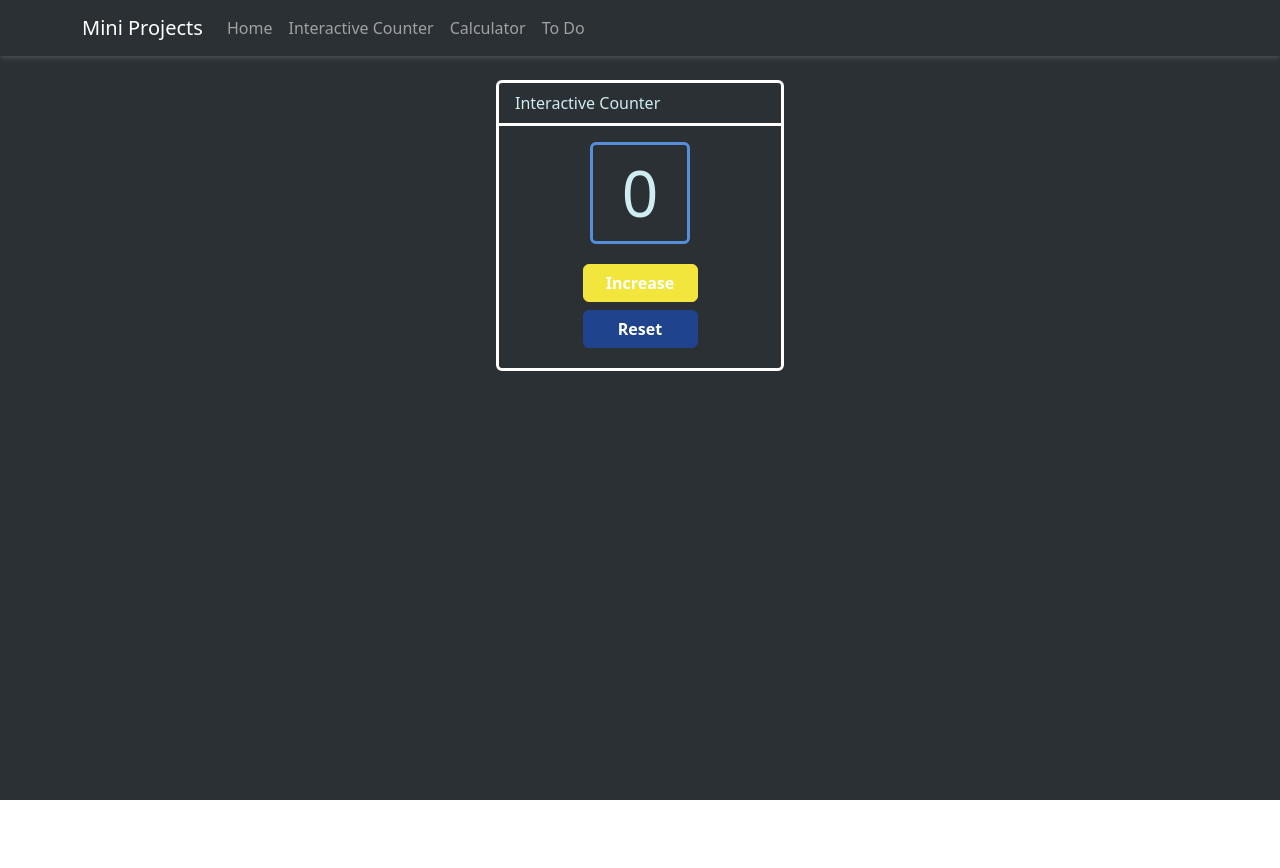
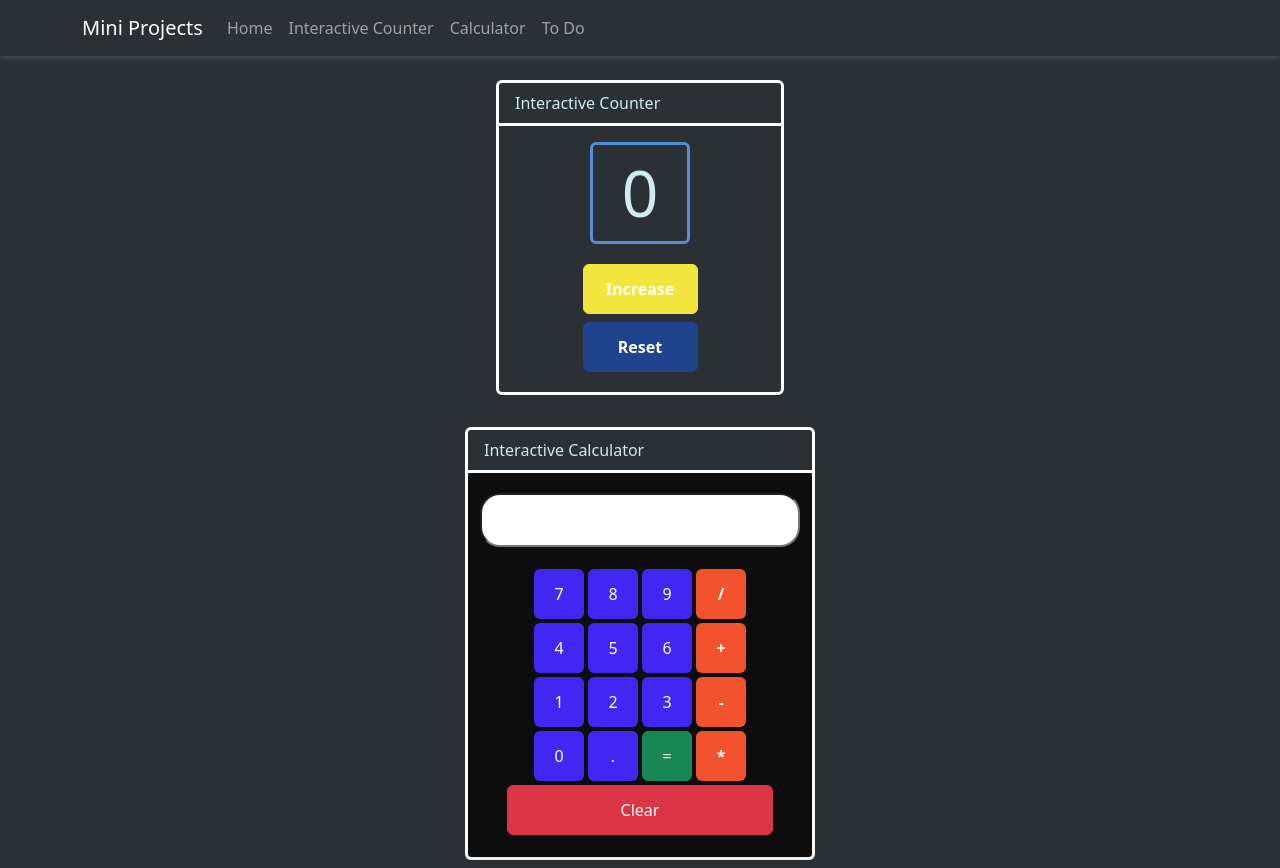
Before and after one commit to LizzColDev/mini-projects, a React (Vite) app: page / in a window 1280 px wide. Before the commit the page ends 800 px from the top, so only its background shows below. Built offline with nearby package versions, Linux system fonts and the light colour scheme.

Commit message:
Added Calculator Components

```diff
--- /dev/null
+++ b/src/components/BtnsCalculator/BtnsCalculator.css
@@ -0,0 +1,41 @@
+.btn {
+    width: 50px;
+    height: 50px;
+    font-size: 20px;
+    margin: 2px;
+    border-radius: 12px;
+  }
+
+  button.number-button:last-child {
+    margin-right: 0;
+  }
+  button.number-button {
+    background-color: #4227F2;
+    color: #fff;
+    border: 0;
+  }
+  button.operator {
+    background-color: #F2522E;
+    border: 0;
+    font-weight: bold;
+  }
+  button.operator:hover {
+    background-color: #F2B84B;
+  }
+  button.number-button:hover {
+    background-color: #311FA6;
+  }
+
+  button.number-button:active {
+    background-color: #311FA6;
+  }
+
+  button.number-button:disabled {
+    background-color: #6c757d;
+    pointer-events: none;
+  }
+
+  button.clear{
+width: 90%;
+
+  }
--- /dev/null
+++ b/src/components/BtnsCalculator/BtnsCalculator.jsx
@@ -0,0 +1,49 @@
+import { Button, Col, Row } from 'react-bootstrap';
+import './BtnsCalculator.css';
+
+function BtnsCalculator() {
+
+  return (
+    <>
+    <Row>
+      <Col>
+        <Button  onClick={() => console.log('7')} className="number-button">7</Button>
+        <Button  onClick={() => console.log('8')} className="number-button">8</Button>
+        <Button  onClick={() => console.log('9')} className="number-button">9</Button>
+        <Button variant="danger" onClick={() => console.log('+')} className="operator">/</Button>
+      </Col>
+    </Row>
+    <Row>
+      <Col>
+        <Button  onClick={() => console.log('4')} className="number-button">4</Button>
+        <Button  onClick={() => console.log('5')} className="number-button">5</Button>
+        <Button  onClick={() => console.log('6')} className="number-button">6</Button>
+        <Button variant="danger" onClick={() => console.log('+')} className="operator">+</Button>
+      </Col>
+    </Row>
+    <Row>
+      <Col>
+        <Button  onClick={() => console.log('1')} className="number-button">1</Button>
+        <Button  onClick={() => console.log('2')} className="number-button">2</Button>
+        <Button  onClick={() => console.log('3')} className="number-button">3</Button>
+        <Button variant="danger" onClick={() => console.log('-')} className="operator">-</Button>
+      </Col>
+    </Row>
+    <Row>
+      <Col>
+        <Button  onClick={() => console.log('0')} className="number-button">0</Button>
+        <Button  onClick={() => console.log('.')} className="number-button">.</Button>
+        <Button variant="success" >=</Button>
+        <Button variant="danger" onClick={() => console.log('*')} className="operator">*</Button>
+      </Col>
+    </Row>
+    <Row className="w-100">
+        <Col className="w-100 justify-content-center d-flex" xs={12} md={6}>
+          <Button className="clear" variant="danger" block>Clear</Button>
+        </Col>
+      </Row>
+  </>
+  );
+}
+
+export default BtnsCalculator;
--- a/src/components/Counter/ContainerCounter.css
+++ b/src/components/Counter/ContainerCounter.css
@@ -1,15 +1,4 @@
-.card.container-counter {
-    border: 3px solid white;
-    min-width: 18rem;
-    background-color: transparent;
-    margin: 24px;
 
-  }
-
-  .card-header.counter-title {
-    color: #ceecf2;
-    border-bottom: 3px solid white;
-  }
 
   .contain-counter {
     display: flex;
--- a/src/components/Counter/ContainerCounter.jsx
+++ b/src/components/Counter/ContainerCounter.jsx
@@ -14,9 +14,6 @@ function ContainerCounter() {
   };
 
   return (
-    <Card className="container-counter mb-2">
-      <Card.Header className='counter-title'>Interactive Counter</Card.Header>
-
       <Card.Body className='contain-counter'>
         <Card.Text className='number'>{currentNumber}</Card.Text>
         <Button className='btn-increase' onClick={handleClick}>
@@ -26,7 +23,6 @@ function ContainerCounter() {
           Reset
         </Button>
       </Card.Body>
-    </Card>
   );
 }
 
--- /dev/null
+++ b/src/components/InputCalculator/InputCalculator.css
@@ -0,0 +1,6 @@
+.result{
+    padding: 10px;
+    font-size: 20px;
+    border-radius: 20px;
+    margin-bottom: 20px;
+}
--- /dev/null
+++ b/src/components/InputCalculator/InputCalculator.jsx
@@ -0,0 +1,15 @@
+import { Col, Row } from 'react-bootstrap';
+import './InputCalculator.css';
+
+function InputCalculator({input}) {
+
+  return (
+    <Row>
+      <Col>
+        <input className="result" type={input} readOnly />
+      </Col>
+    </Row>
+  );
+}
+
+export default InputCalculator;
--- /dev/null
+++ b/src/pages/CalculatorPage.jsx
@@ -0,0 +1,21 @@
+import { Card, Container } from 'react-bootstrap';
+import './styles.css';
+import BtnsCalculator from '../components/BtnsCalculator/BtnsCalculator';
+import InputCalculator from '../components/InputCalculator/InputCalculator';
+
+function CalculatorPage() {
+
+
+
+  return (
+    <Card className="container-counter mb-2">
+      <Card.Header className='counter-title'>Interactive Calculator</Card.Header>
+      <Container className="calculator">
+        <InputCalculator/>
+        <BtnsCalculator/>
+      </Container>
+    </Card>
+  );
+}
+
+export default CalculatorPage;
--- /dev/null
+++ b/src/pages/CounterPage.jsx
@@ -0,0 +1,17 @@
+import { Card } from 'react-bootstrap';
+import './styles.css';
+import ContainerCounter from '../components/Counter/ContainerCounter';
+
+function CounterPage() {
+
+
+
+  return (
+    <Card className="container-counter mb-2">
+      <Card.Header className='counter-title'>Interactive Counter</Card.Header>
+      <ContainerCounter/>
+    </Card>
+  );
+}
+
+export default CounterPage;
--- a/src/pages/Home.jsx
+++ b/src/pages/Home.jsx
@@ -1,4 +1,5 @@
-import ContainerCounter from "../components/Counter/ContainerCounter"
+import CalculatorPage from "./CalculatorPage"
+import CounterPage from "./CounterPage"
 
 function Home() {
 
@@ -10,7 +11,8 @@ function Home() {
             alignItems: 'center'
         }}
         >
-      <ContainerCounter/>
+      <CounterPage/>
+      <CalculatorPage/>
     </main>
 
   )
--- /dev/null
+++ b/src/pages/styles.css
@@ -0,0 +1,24 @@
+.card.container-counter {
+    border: 3px solid white;
+    min-width: 18rem;
+    background-color: transparent;
+    margin: 24px;
+
+  }
+
+  .card-header.counter-title {
+    color: #ceecf2;
+    border-bottom: 3px solid white;
+  }
+
+  .calculator {
+    max-width: 300px;
+    margin: 0 auto;
+    background-color: #0D0D0D;
+    border-radius: 5px;
+    padding: 20px;
+    box-shadow: 0 2px 5px rgba(0, 0, 0, 0.1);
+    display: flex;
+    flex-direction: column;
+    align-items: center;
+  }
```
Also changed, not shown: .eslintrc.cjs.
